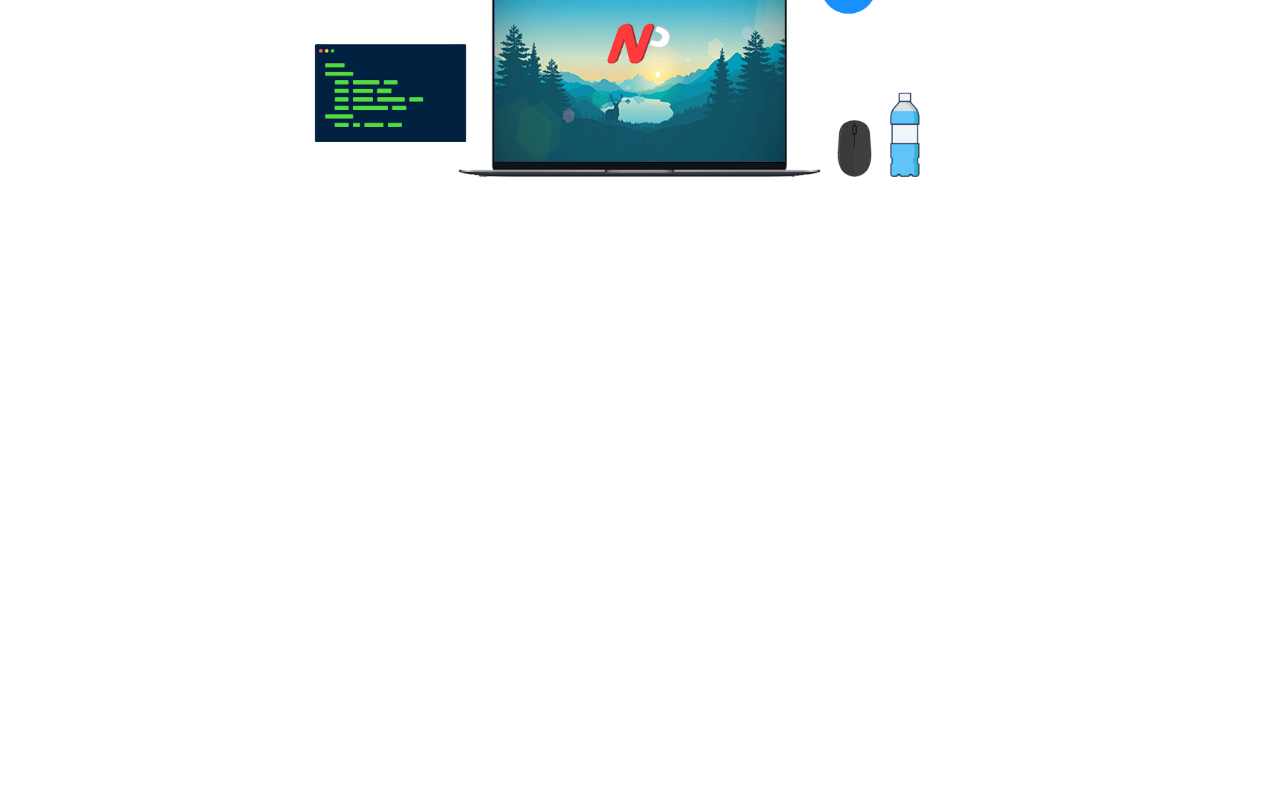
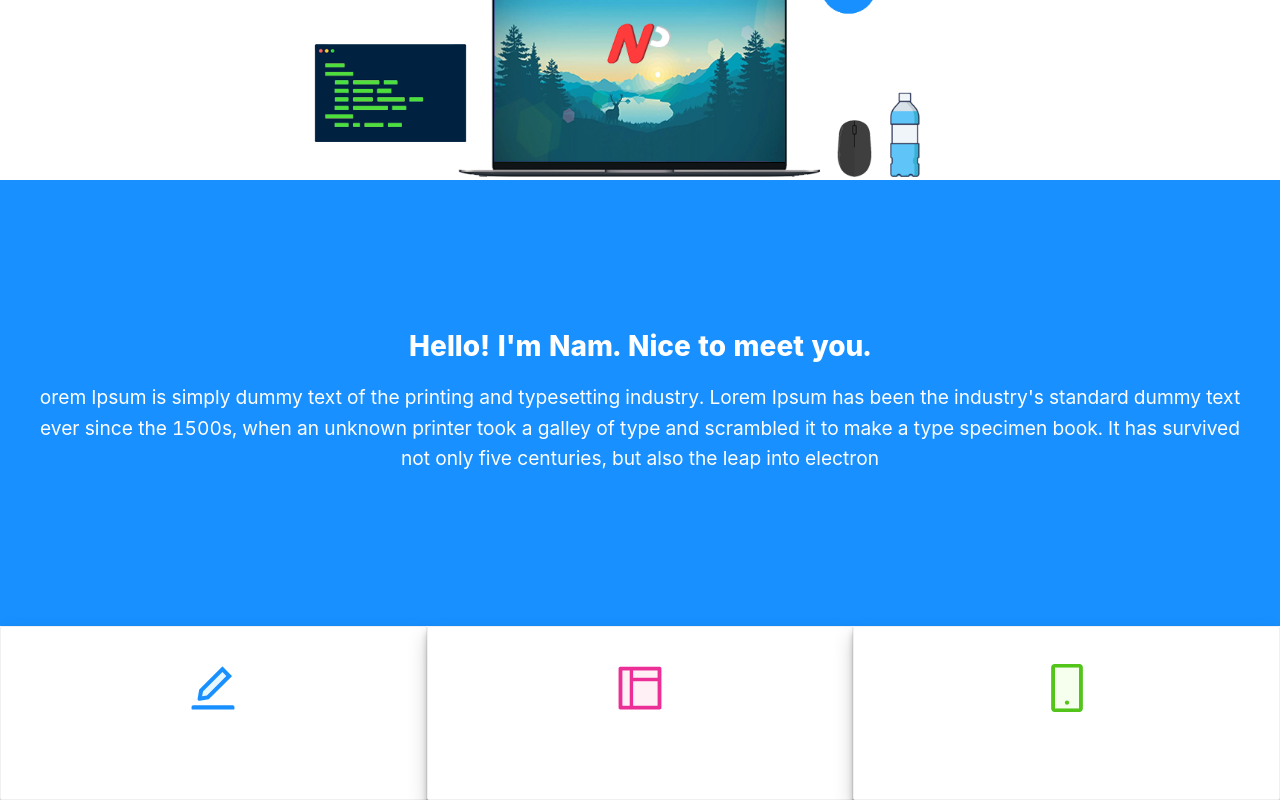
Before and after one commit to NamTPhan/NamTPhan.github.io, a React (Create React App) app: page / in a window 1280 px wide. Shown: the part 749-1549 px from the top of the page. Before the commit the page ends 929 px from the top, so only its background shows below. Built offline with nearby package versions, Linux system fonts and the light colour scheme.

Commit message:
App.js update

```diff
--- a/src/App.js
+++ b/src/App.js
@@ -1,15 +1,19 @@
-import React from 'react';
-import NavBar from './components/NavBar'
-import LandingSection from './components/LandingSection'
+import React from "react";
+import NavBar from "./components/NavBar";
+import LandingSection from "./components/LandingSection";
+import AboutSection from "./components/AboutSection";
+import SkillsSection from "./components/SkillsSection";
 
-import 'antd/dist/antd.css';
-import './App.scss';
+import "antd/dist/antd.css";
+import "./App.scss";
 
 function App() {
   return (
     <div className="app">
       <NavBar />
       <LandingSection />
+      <AboutSection />
+      <SkillsSection />
     </div>
   );
 }
```
